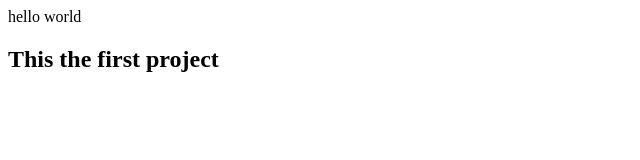
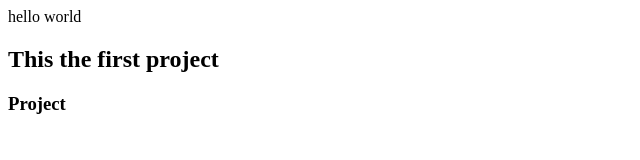
Before and after one commit to Sakshitavdi/demo, a plain HTML site: page index.html in a window 1280 px wide. Shown: the full height of the page, 0-640 px from the left. Drawn offline with Linux system fonts and the light colour scheme.

Commit message:
Update index.html

```diff
--- a/index.html
+++ b/index.html
@@ -1,2 +1,3 @@
 <p>hello world</p>
 <h2>This the first project</h2>
+<h3>Project</h3>
```
